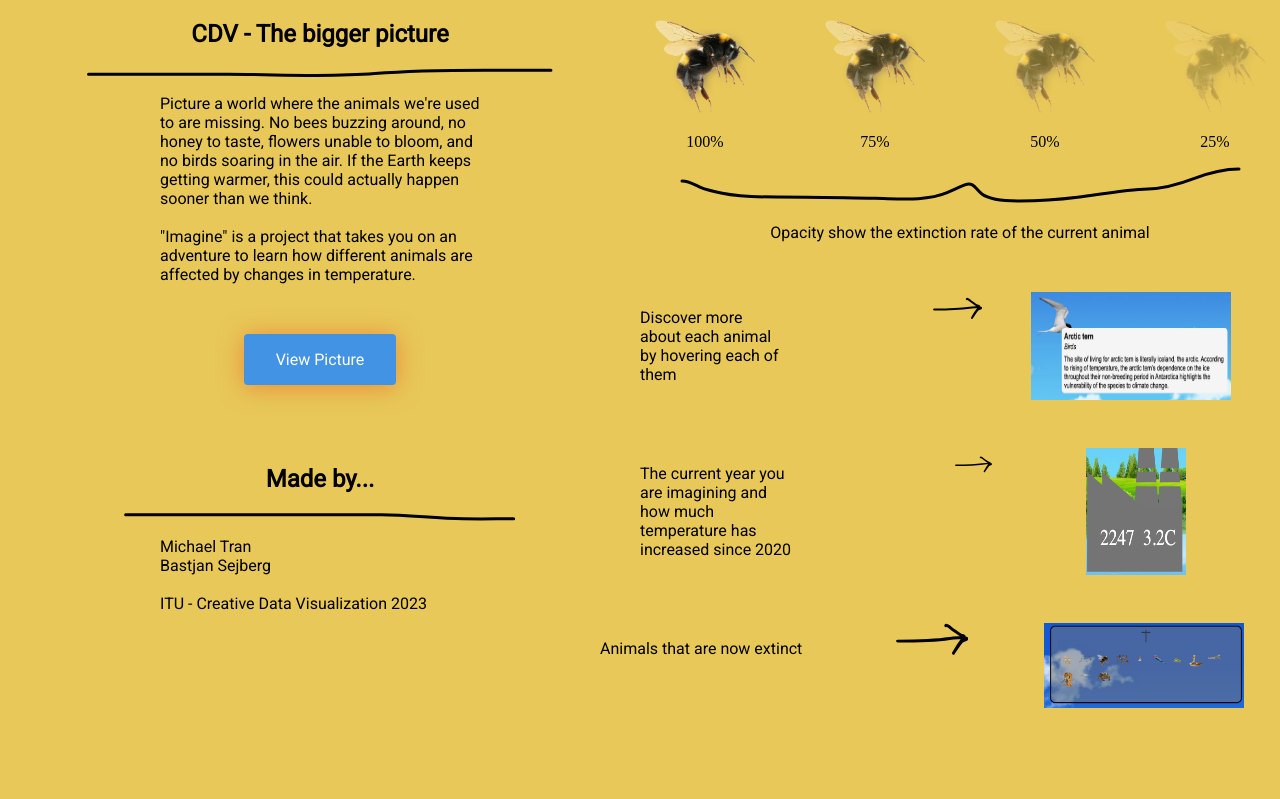
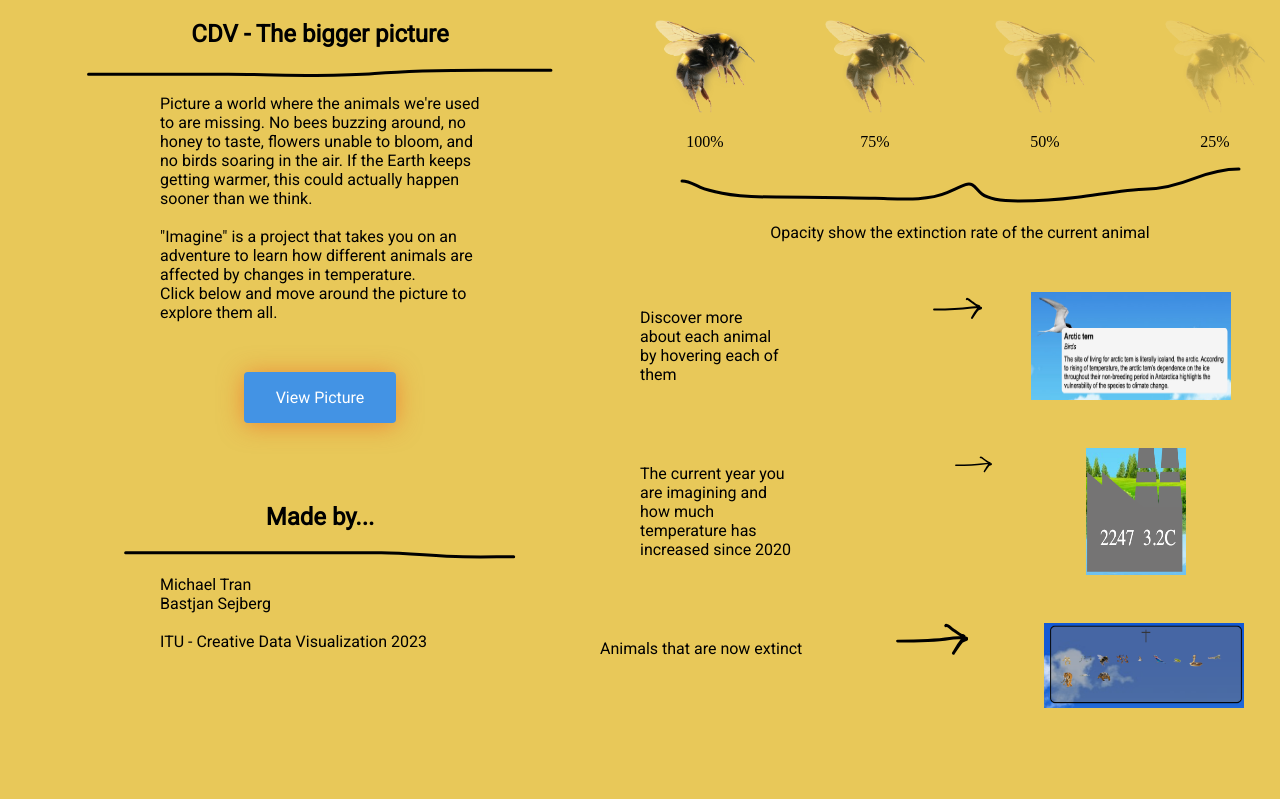
Before and after one commit to COHL7500/cdv-2023-project, a website: page index.html in a window 1280 px wide. Shown: the top 799 px of the page. Drawn offline with nearby package versions, Linux system fonts and the light colour scheme; files that its build step writes are made by us from their sources.

Commit message:
modal change

```diff
--- a/index.html
+++ b/index.html
@@ -36,7 +36,8 @@
             birds soaring in the air. If the Earth keeps getting warmer, this
             could actually happen sooner than we think. <br />
             <br />"Imagine" is a project that takes you on an adventure to learn
-            how different animals are affected by changes in temperature.
+            how different animals are affected by changes in temperature.<br />
+            Click below and move around the picture to explore them all.
           </p>
           <button class="bubbly-button">View Picture</button>
           <h2 class="title">Made by...</h2>
```
